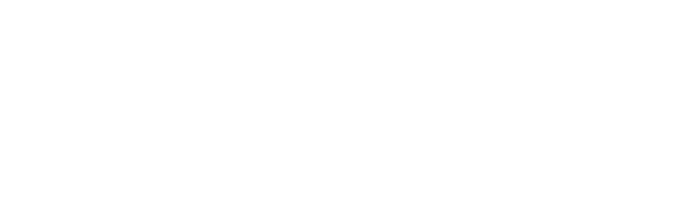
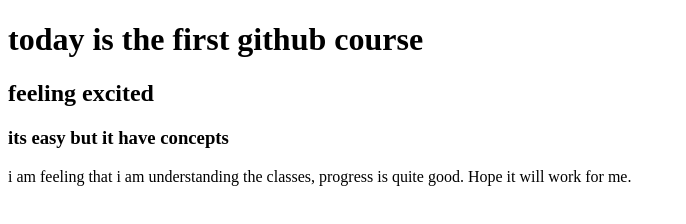
Before and after one commit to samro01/my-first-projects, a plain HTML site: page index.html in a window 1280 px wide. Shown: the whole page, without its empty margins (0-686 px from the left). Drawn offline with Linux system fonts and the light colour scheme.

Commit message:
text added

```diff
--- a/index.html
+++ b/index.html
@@ -7,6 +7,9 @@
     <title>My first github repo</title>
 </head>
 <body>
-
+    <h1>today is the first github course</h1>
+    <h2>feeling excited</h2>
+    <h3>its easy but it have concepts</h3>
+    <p>i am feeling that i am understanding the classes, progress is quite good. Hope it will work for me.</p>
 </body>
 </html>
```
